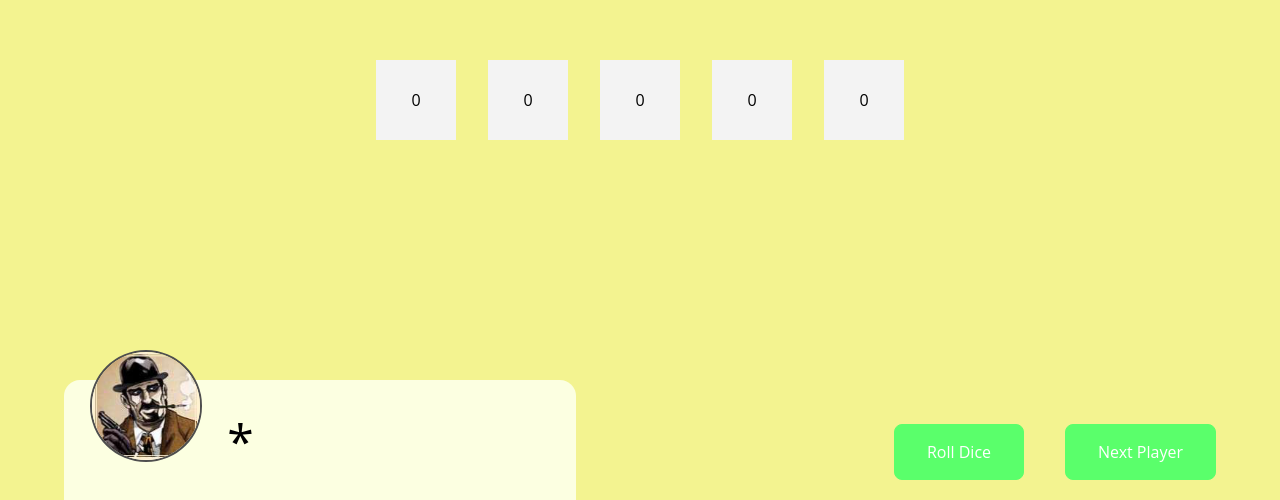
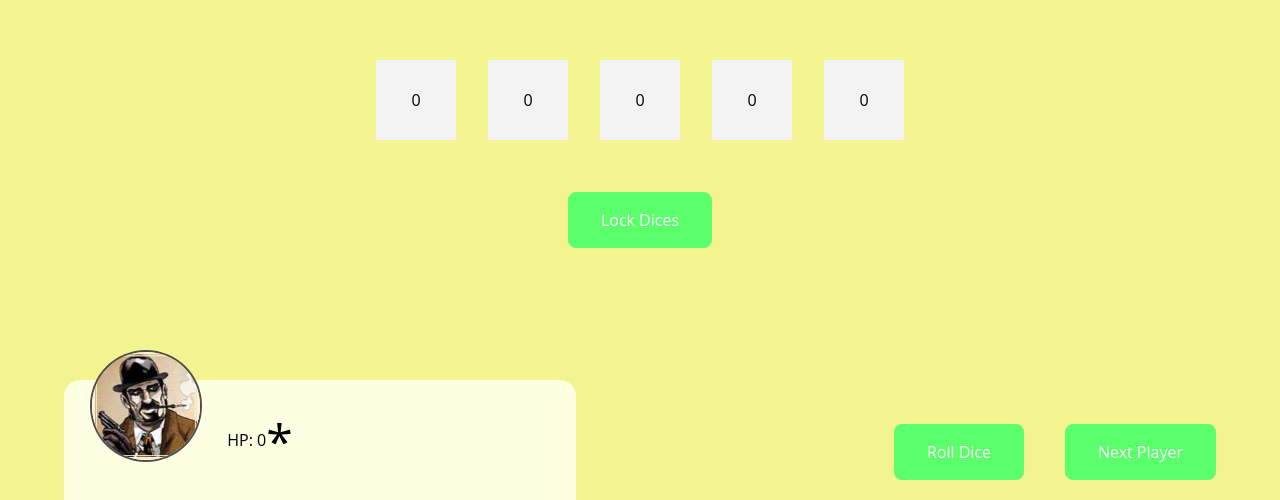
Before and after one commit to bogdangosa/BangGame, a React app in the folder client/: page /Game in a window 1280 px wide. Shown: the part 300-800 px from the top of the page. Built offline with nearby package versions, Linux system fonts and the light colour scheme.

Commit message:
BIg Game Update
fixed selecting dices,added hp and heal button

```diff
--- a/client/src/Components/Dice/Dice.css
+++ b/client/src/Components/Dice/Dice.css
@@ -9,7 +9,7 @@
 }
 
 .Dice:hover{
-    background-color: #cccccc;
+    background-color: #919191;
 }
 
 .DiceSelected{
--- a/client/src/Components/Game/Game.css
+++ b/client/src/Components/Game/Game.css
@@ -110,3 +110,23 @@
     right:2%;
     top:25%;
 }
+
+
+.LockDicesButton{
+    position: absolute;
+    top: 65%;
+    left:50%;
+    transform: translate(-50%,-50%);
+}
+
+.HealButton{
+    padding: 0.2rem;
+    background-color: #fffffb;
+    border-radius: 1rem;
+    margin-top: 0.3rem;
+    cursor: pointer;
+    transition: 0.5s ease;
+}
+.HealButton:hover{
+    background-color: #ade8ff;
+}
--- a/client/src/Components/Game/Game.js
+++ b/client/src/Components/Game/Game.js
@@ -8,12 +8,20 @@ const Game = (props)=>{
     const [CurentPlayerName,SetCurentPlayerName] = useState('');
     const [CurentPlayerCharacter,SetCurentPlayerCharacter] = useState('');
     const [PlayersTurn,setPlayersTurn] = useState('');
+    const [CurentPlayerHP,setCurentPlayerHP] =useState(0);
+
     const [PlayersArray,setPlayersArray] = useState([]);
     const [CharactersArray,setCharactersArray] = useState([]);
-    const [DiceValues,SetDiceValues] = useState([{value:0,selected:false},{value:0,selected:false},{value:0,selected:false},{value:0,selected:false},{value:0,selected:false}]);
-    //const [SelectedDices,SetSelectedDices] = useState([false,false,false,false,false]);
+    const [HPArray,setHPArray] = useState([]);
+    const [PositionsIndexArray,SetPositionsIndexArray] = useState([]);
+
+    const [DiceValues,SetDiceValues] = useState([0,0,0,0,0]);
+    const [SelectedDices,SetSelectedDices] = useState([false,false,false,false,false]);
+
     const [RoomId,SetRoomId]= useState('error');
-    const [PositionsIndexArray,SetPositionsIndexArray] = useState([]);
+
+    const[ActionState,setActionState] = useState(false);
+
     let socket = props.socket;
 
 
@@ -28,14 +36,16 @@ const Game = (props)=>{
         socket.on('PlayersTurn',PlayersTurnName=>{
             console.log(PlayersTurnName);
             setPlayersTurn(PlayersTurnName);
-                SetDiceValues([{value:0,selected:false},{value:0,selected:false},{value:0,selected:false},{value:0,selected:false},{value:0,selected:false}]);
+            SetDiceValues([0,0,0,0,0]);
+            SetSelectedDices([false,false,false,false,false]);
+            setActionState(false);
         });
 
         socket.on('DiceResult',DiceRoll=>{
             console.log(DiceRoll);
             let AuxDiceArray = [];
             DiceRoll.result.forEach(DiceValue => {
-                    AuxDiceArray.push({value:DiceValue,selected:false});
+                AuxDiceArray.push(DiceValue);
             });
             SetDiceValues(AuxDiceArray);
         });
@@ -50,10 +60,12 @@ const Game = (props)=>{
 
         let AuxPlayerArray = [];
         let AuxCharactersArray = [];
+        let AuxHpArray = [];
 
         let cIndex = data.playersnamearray.findIndex(PlayerName => PlayerName == data.name);
        // console.log(cIndex);
         SetCurentPlayerCharacter(data.playerscharacterarray[cIndex]);
+        setCurentPlayerHP(data.playersHPArray[cIndex]);
 
 
         let NextName = data.playersnextarray[cIndex];
@@ -61,13 +73,16 @@ const Game = (props)=>{
         //console.log(cIndex);
         AuxPlayerArray.push(NextName);
         AuxCharactersArray.push(data.playerscharacterarray[cIndex]);
+        AuxHpArray.push(data.playersHPArray[cIndex]);
 
         while(data.playersnextarray[cIndex] != data.name){
             NextName = data.playersnextarray[cIndex];
             cIndex = data.playersnamearray.findIndex(NextPlayerName=> NextPlayerName == NextName);
             console.log(cIndex);
+
             AuxPlayerArray.push(NextName);
             AuxCharactersArray.push(data.playerscharacterarray[cIndex]);
+            AuxHpArray.push(data.playersHPArray[cIndex]);
         }
 
         /*console.log("----");
@@ -95,6 +110,7 @@ const Game = (props)=>{
 
         setPlayersArray(AuxPlayerArray);
         setCharactersArray(AuxCharactersArray);
+        setHPArray(AuxHpArray);
         setPlayersTurn(data.playersturn);
     }
 
@@ -105,9 +121,9 @@ const Game = (props)=>{
         if(CurentPlayerName != PlayersTurn) return;
 
         let AuxDiceValues = [];
-        DiceValues.forEach(DiceValue => {
-            if(DiceValue.selected)
-                AuxDiceValues.push(DiceValue.value);
+        DiceValues.forEach( (DiceValue,Index) => {
+            if(SelectedDices[Index])
+                AuxDiceValues.push(DiceValue);
             else
                 AuxDiceValues.push(0);
         });
@@ -179,14 +195,24 @@ const Game = (props)=>{
     }
 
     const LockDice = (DiceIndex) =>{
-        //console.log(DiceIndex);
-        let AuxSelectedDices = DiceValues;
-        AuxSelectedDices[DiceIndex].selected = !AuxSelectedDices[DiceIndex].selected;
+        if(CurentPlayerName != PlayersTurn)return;
+        let AuxSelectedDices = [];
+
+        SelectedDices.forEach((SelectedDice,index)=>{
+            if(index==DiceIndex)
+                AuxSelectedDices.push(!SelectedDice);
+            else
+                AuxSelectedDices.push(SelectedDice);
+        })
+
         console.log(AuxSelectedDices);
-        SetDiceValues(AuxSelectedDices);
+
+        SetSelectedDices(AuxSelectedDices);
      }
 
-    /*()=>CharacterPhoto(CurentPlayerCharacter)*/
+    const LockAllDices = () =>{
+        setActionState(true);
+    }
 
     return(
         <div className="Game">
@@ -196,6 +222,7 @@ const Game = (props)=>{
                     <p className="CurentPlayerName">{CurentPlayerName}</p>
                     <p className="CurentPlayerRole">{CurentPlayerRole}</p>
                 </div>
+                <p className="CurentPlayerHP">HP: {CurentPlayerHP}</p>
                 {CurentPlayerName == PlayersTurn ? <p className="CurentPlayersTurn">*</p>: <p></p>}
 
             </div>
@@ -205,14 +232,23 @@ const Game = (props)=>{
 
 
             <div className="DicesContainer">
-                {
+                <Dice value={DiceValues[0]} onClick={()=>LockDice(0)} Selected={SelectedDices[0]} Index={0}/>
+                <Dice value={DiceValues[1]} onClick={()=>LockDice(1)} Selected={SelectedDices[1]} Index={1}/>
+                <Dice value={DiceValues[2]} onClick={()=>LockDice(2)} Selected={SelectedDices[2]} Index={2}/>
+                <Dice value={DiceValues[3]} onClick={()=>LockDice(3)} Selected={SelectedDices[3]} Index={3}/>
+                <Dice value={DiceValues[4]} onClick={()=>LockDice(4)} Selected={SelectedDices[4]} Index={4}/>
+
+                {/*
                     DiceValues.map((DiceValue,DiceIndex)=>{
                         return(
-                            <Dice value={DiceValue.value}  onClick={()=>LockDice(DiceIndex)} Selected={DiceValue.selected} Index={DiceIndex}/>
+                            <Dice value={DiceValue.value} onClick={()=>LockDice(DiceIndex)} Selected={DiceValue.selected} Index={DiceIndex}/>
                         )
-                    })
+                    })*/
                 }
             </div>
+
+            {CurentPlayerName == PlayersTurn ?  <Button Text="Lock Dices" className="LockDicesButton" onClick={ ()=>LockAllDices() } Selected={false}/>
+            : <div></div>}
 
 
             <div className="GamePlayersContainer">
@@ -224,7 +260,10 @@ const Game = (props)=>{
                         <div className={`Player PlayerPosition${PositionsIndexArray[index]}`} key={index}>
                             <img src={CharacterPhoto(CharactersArray[index])}></img>
                             <p>{playerName}</p>
+                            <p className="HP">HP:{HPArray[index]}</p>
                             {playerName == PlayersTurn ? <p className="PlayersTurn">*</p>: <p></p>}
+
+                            {ActionState ? <p className="HealButton">Heal</p> : <></> }
                         </div>
                         );
                     })
--- a/server/server.js
+++ b/server/server.js
@@ -80,7 +80,7 @@ io.on('connection',socket=>{
 
         io.to(cRoom.RoomId).emit('GameStarted');
         cRoom.PlayersArray.forEach(Player=>{
-          io.to(Player.getId()).emit('sendStartingData',{role:Player.getRole(),name:Player.getPlayer(),playersnamearray: lib.CreateNameArray(cRoom.PlayersArray) , playerscharacterarray:lib.CreateCharacterArray(cRoom.PlayersArray),playersnextarray:lib.CreateNextPlayerArray(cRoom.PlayersArray),playersturn: cRoom.PlayersArray[0].getPlayer(),room:cRoom.RoomId});
+          io.to(Player.getId()).emit('sendStartingData',{role:Player.getRole(),name:Player.getPlayer(),playersnamearray: lib.CreateNameArray(cRoom.PlayersArray) , playerscharacterarray:lib.CreateCharacterArray(cRoom.PlayersArray),playersnextarray:lib.CreateNextPlayerArray(cRoom.PlayersArray),playersturn: cRoom.PlayersArray[0].getPlayer(),room:cRoom.RoomId,playersHPArray: lib.CreateHPArray(cRoom.PlayersArray)});
 
         })
 
```
Also changed, not shown: server/AuxFunctions.js (+10 -1 lines), 1 other file. Lines whose indentation alone changed are shown as unchanged.
